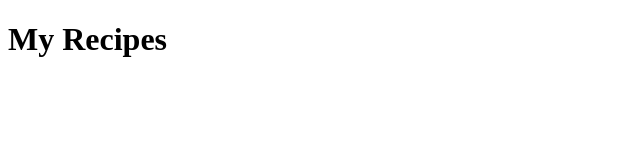
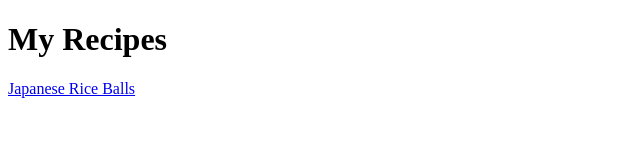
Before and after one commit to datascapes/odin-recipes, a plain HTML site: page index.html in a window 1280 px wide. Shown: the whole page, without its empty margins (0-640 px from the left). Drawn offline with Linux system fonts and the light colour scheme.

Commit message:
Add link to Onigiri recipe page

```diff
--- a/index.html
+++ b/index.html
@@ -6,5 +6,6 @@
     </head>
     <body>
         <h1>My Recipes</h1>
+        <a href="recipes/onigiri.html"> Japanese Rice Balls </a>
     </body>
 </html>
```
